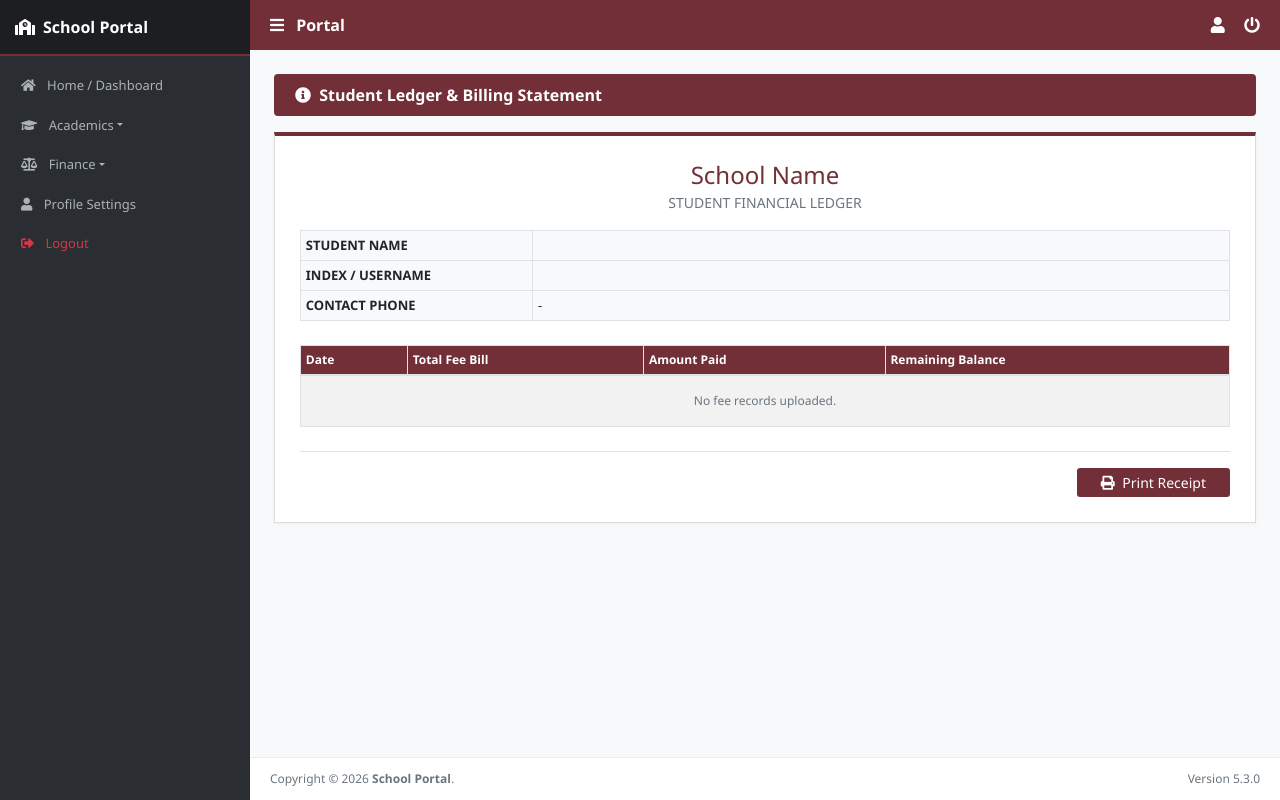
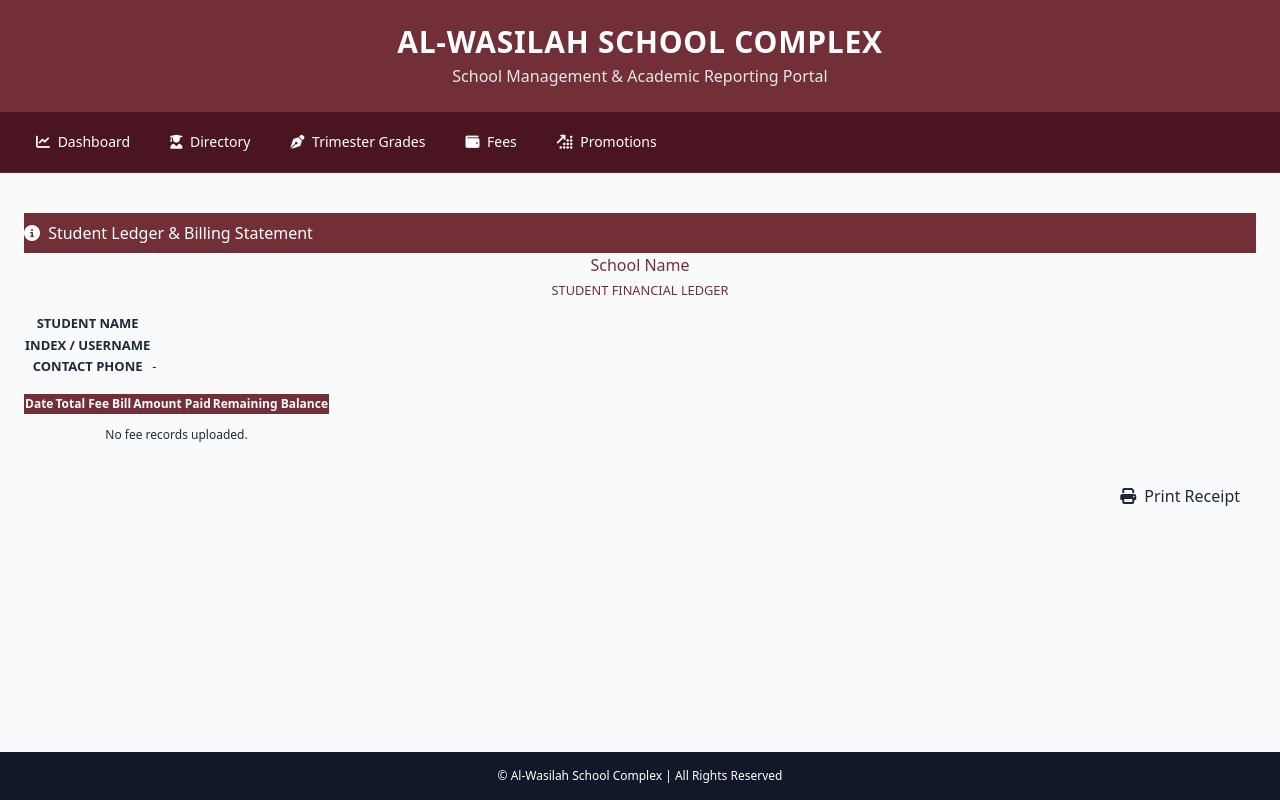
Before and after one commit to ahaqq861-sys/AL-WASILAH-SCHOOL-COMPLEX, a Django app: template portal/templates/portal/fees.html in a window 1280 px wide. Run offline with Django 5.2, Linux system fonts and the light colour scheme; the template is opened without the code that fills it, so the values that code supplies are empty; some libraries are stand-ins or nearby versions.

Commit message:
Update portal routing, models, views, and templates with trimester and fee management

```diff
--- a/core/urls.py
+++ b/core/urls.py
@@ -1,23 +1,7 @@
 from django.contrib import admin
-from django.urls import path, include, re_path
-from django.views.generic import RedirectView
-from django.conf import settings
-from django.conf.urls.static import static
-from django.views.static import serve
+from django.urls import path, include
 
 urlpatterns = [
-    # Direct home page (/) straight to portal login without looping
-    path('', RedirectView.as_view(url='/portal/', permanent=False)),
-
-    # Django Admin Panel
     path('admin/', admin.site.urls),
-
-    # Main Portal Frontend URLs
-    path('portal/', include('portal.urls')),
-
-    # Serve uploaded media files
-    re_path(r'^media/(?P<path>.*)$', serve, {'document_root': settings.MEDIA_ROOT}),
+    path('', include('portal.urls', namespace='portal')),
 ]
-
-if settings.DEBUG:
-    urlpatterns += static(settings.STATIC_URL, document_root=settings.STATIC_ROOT)
--- a/portal/templates/portal/base.html
+++ b/portal/templates/portal/base.html
@@ -3,109 +3,71 @@
 <head>
     <meta charset="UTF-8">
     <meta name="viewport" content="width=device-width, initial-scale=1.0">
-  <title>{{ branding.school_name|default:"School Portal" }}</title>
-  <link rel="stylesheet" href="https://cdn.jsdelivr.net/npm/bootstrap@4.6.2/dist/css/bootstrap.min.css">
-  <link rel="stylesheet" href="https://cdnjs.cloudflare.com/ajax/libs/font-awesome/5.15.4/css/all.min.css">
+    <title>{% block title %}Al-Wasilah School Complex{% endblock %}</title>
+    <!-- Tailwind CSS -->
+    <script src="https://cdn.tailwindcss.com"></script>
+    <!-- FontAwesome -->
+    <link rel="stylesheet" href="https://cdnjs.cloudflare.com/ajax/libs/font-awesome/6.4.0/css/all.min.css">
     <style>
-    body { font-family: 'Segoe UI', Tahoma, Geneva, Verdana, sans-serif; background-color: #f8f9fa; margin: 0; }
-    #wrapper { display: flex; width: 100%; min-height: 100vh; }
-
-    /* Sidebar Styling */
-    #sidebar { width: 250px; background: #2a2e33; color: #abb1b7; flex-shrink: 0; }
-    #sidebar .sidebar-brand { background: #1c1e22; padding: 15px; color: #fff; font-weight: bold; font-size: 16px; display: flex; align-items: center; border-bottom: 2px solid #722f37; }
-    #sidebar .user-profile-bar { padding: 12px 15px; background: #212529; color: #fff; font-size: 13px; display: flex; align-items: center; border-bottom: 1px solid #343a40; }
-    #sidebar ul.components { padding: 10px 0; list-style: none; margin: 0; }
-    #sidebar ul li a { padding: 10px 18px; font-size: 13px; color: #abb1b7; display: block; text-decoration: none; border-left: 3px solid transparent; }
-    #sidebar ul li a:hover { color: #fff; background: #343a40; }
-    #sidebar ul li.active > a { border-left-color: #722f37; background: #722f37; color: #fff; font-weight: bold; }
-    #sidebar .submenu { background: #1c1e22; list-style: none; padding-left: 0; }
-    #sidebar .submenu li a { padding-left: 35px; font-size: 12px; }
-
-    /* Top Navigation Header - Wine Theme */
-    #content { flex-grow: 1; display: flex; flex-direction: column; }
-    .top-navbar { background: #722f37; height: 50px; display: flex; align-items: center; justify-content: space-between; padding: 0 20px; color: #fff; }
-    .top-navbar a { color: #fff; text-decoration: none; margin-left: 15px; }
-
-    /* Paper Sheets and Custom Cards */
-    .paper-sheet { background: #fff; border: 1px solid #dcdcdc; border-top: 4px solid #722f37; padding: 25px; margin-bottom: 25px; box-shadow: 0 1px 3px rgba(0,0,0,0.05); }
-    .institution-header { text-align: center; color: #722f37; font-weight: bold; text-transform: uppercase; margin-bottom: 20px; }
-    .bg-wine { background-color: #722f37 !important; color: #ffffff !important; }
-    .btn-wine { background-color: #722f37; color: #ffffff; border: none; }
-    .btn-wine:hover { background-color: #5a242b; color: #ffffff; }
-
-    /* Footer */
-    footer { background: #fff; padding: 12px 20px; border-top: 1px solid #e9ecef; font-size: 12px; color: #6c757d; margin-top: auto; }
+        .bg-wine { background-color: #722F37; }
+        .bg-wine-dark { background-color: #4A1521; }
+        .text-wine { color: #722F37; }
+        .border-wine { border-color: #722F37; }
     </style>
 </head>
-<body>
+<body class="bg-gray-50 text-gray-800 font-sans antialiased min-h-screen flex flex-col">
 
-<div id="wrapper">
-  <nav id="sidebar">
-    <div class="sidebar-brand">
-      {% if branding.logo %}
-        <img src="{{ branding.logo.url }}" alt="Logo" class="mr-2 rounded" style="height: 28px; width: 28px; object-fit: cover;">
-      {% else %}
-        <i class="fas fa-school mr-2"></i>
-      {% endif %}
-      <span class="text-truncate">{{ branding.school_name|default:"School Portal" }}</span>
+    <!-- Header Banner -->
+    <header class="bg-wine text-white shadow-lg">
+        <div class="max-w-7xl mx-auto px-6 py-6 text-center">
+            <h1 class="text-3xl font-extrabold tracking-wide">AL-WASILAH SCHOOL COMPLEX</h1>
+            <p class="text-gray-200 mt-1">School Management & Academic Reporting Portal</p>
         </div>
-    {% if user.is_authenticated %}
-    <div class="user-profile-bar">
-      <i class="fas fa-user-circle fa-2x mr-2 text-secondary"></i>
-      <span class="text-truncate">{{ user.userprofile.first_name|default:user.username }} {{ user.userprofile.last_name|default:'' }}</span>
+    </header>
+
+    <!-- Navigation Bar -->
+    <nav class="bg-wine-dark text-white border-b border-red-900">
+        <div class="max-w-7xl mx-auto px-6 flex flex-wrap justify-between items-center">
+            <div class="flex space-x-1 sm:space-x-4 py-3 text-sm font-medium">
+                <a href="{% url 'portal:portal_dashboard' %}" class="px-3 py-2 rounded hover:bg-wine transition">
+                    <i class="fas fa-chart-line mr-1"></i> Dashboard
+                </a>
+                <a href="{% url 'portal:student_directory' %}" class="px-3 py-2 rounded hover:bg-wine transition">
+                    <i class="fas fa-user-graduate mr-1"></i> Directory
+                </a>
+                <a href="{% url 'portal:grade_portal' %}" class="px-3 py-2 rounded hover:bg-wine transition">
+                    <i class="fas fa-pen-nib mr-1"></i> Trimester Grades
+                </a>
+                <a href="{% url 'portal:fee_admin' %}" class="px-3 py-2 rounded hover:bg-wine transition">
+                    <i class="fas fa-wallet mr-1"></i> Fees
+                </a>
+                <a href="{% url 'portal:promotion_management' %}" class="px-3 py-2 rounded hover:bg-wine transition">
+                    <i class="fas fa-arrow-up-right-dots mr-1"></i> Promotions
+                </a>
             </div>
-    {% endif %}
-
-    <ul class="components">
-      <li class="{% if request.resolver_match.url_name == 'portal_dashboard' %}active{% endif %}">
-        <a href="{% url 'portal_dashboard' %}"><i class="fas fa-home mr-2"></i> Home / Dashboard</a>
-      </li>
-      <li>
-        <a href="#academicsSubmenu" data-toggle="collapse" class="dropdown-toggle"><i class="fas fa-graduation-cap mr-2"></i> Academics</a>
-        <ul class="collapse list-unstyled submenu {% if request.resolver_match.url_name == 'student_grades' or request.resolver_match.url_name == 'manage_students' %}show{% endif %}" id="academicsSubmenu">
-          <li><a href="{% url 'student_grades' %}"><i class="fas fa-file-alt mr-2"></i> My Results Statement</a></li>
-          <li><a href="{% url 'manage_students' %}"><i class="fas fa-users mr-2"></i> Student Directory</a></li>
-        </ul>
-      </li>
-      <li>
-        <a href="#financeSubmenu" data-toggle="collapse" class="dropdown-toggle"><i class="fas fa-balance-scale mr-2"></i> Finance</a>
-        <ul class="collapse list-unstyled submenu {% if request.resolver_match.url_name == 'fee_statement' %}show{% endif %}" id="financeSubmenu">
-          <li><a href="{% url 'fee_statement' %}"><i class="fas fa-receipt mr-2"></i> Student Ledger</a></li>
-        </ul>
-      </li>
-      {% if user.userprofile.role == 'admin' or user.userprofile.can_edit_branding %}
-      <li class="{% if request.resolver_match.url_name == 'branding_settings' %}active{% endif %}">
-        <a href="{% url 'branding_settings' %}"><i class="fas fa-cog mr-2"></i> School Branding</a>
-      </li>
-      {% endif %}
-      <li><a href="{% url 'manage_profile' %}"><i class="fas fa-user mr-2"></i> Profile Settings</a></li>
-      <li><a href="{% url 'portal_logout' %}" class="text-danger"><i class="fas fa-sign-out-alt mr-2"></i> Logout</a></li>
-    </ul>
+        </div>
     </nav>
 
-  <div id="content">
-    <div class="top-navbar">
-      <div><i class="fas fa-bars"></i> <span class="ml-2 font-weight-bold">Portal</span></div>
-      <div>
-        <a href="{% url 'manage_profile' %}"><i class="fas fa-user"></i></a>
-        <a href="{% url 'portal_logout' %}"><i class="fas fa-power-off"></i></a>
+    <!-- Flash Messages -->
+    <div class="max-w-7xl mx-auto px-6 mt-4">
+        {% if messages %}
+            {% for message in messages %}
+                <div class="p-4 mb-4 text-sm text-green-800 bg-green-100 rounded-lg border border-green-200" role="alert">
+                    {{ message }}
                 </div>
+            {% endfor %}
+        {% endif %}
     </div>
 
-    <div class="container-fluid p-4">
+    <!-- Main Content Area -->
+    <main class="max-w-7xl mx-auto px-6 py-6 flex-grow w-full">
         {% block content %}{% endblock %}
-    </div>
+    </main>
 
-    <footer>
-      <div class="d-flex justify-content-between">
-        <span>Copyright &copy; 2026 <strong>{{ branding.school_name|default:"School Portal" }}</strong>.</span>
-        <span>Version 5.3.0</span>
-      </div>
+    <!-- Footer -->
+    <footer class="bg-gray-900 text-white py-4 text-center text-xs mt-auto">
+        &copy; Al-Wasilah School Complex | All Rights Reserved
     </footer>
-  </div>
-</div>
 
-<script src="https://code.jquery.com/jquery-3.5.1.min.js"></script>
-<script src="https://cdn.jsdelivr.net/npm/bootstrap@4.6.2/dist/js/bootstrap.bundle.min.js"></script>
 </body>
 </html>
--- a/portal/urls.py
+++ b/portal/urls.py
@@ -1,10 +1,12 @@
 from django.urls import path
 from . import views
 
+app_name = 'portal'
+
 urlpatterns = [
-    path('', views.dashboard, name='dashboard'),
-    path('login/', views.login_view, name='login'),
-    path('logout/', views.logout_view, name='logout'),
-    path('gradebook/', views.gradebook_view, name='gradebook'),
-    path('fee-ledger/', views.fee_ledger_view, name='fee_ledger'),
+    path('', views.dashboard, name='portal_dashboard'),
+    path('students/', views.student_directory, name='student_directory'),
+    path('grades/', views.grade_portal, name='grade_portal'),
+    path('fees/', views.fee_admin, name='fee_admin'),
+    path('promotion/', views.promotion_management, name='promotion_management'),
 ]
```
Also changed, not shown: portal/models.py (+21 -49 lines), portal/views.py (+95 -135 lines). Lines whose indentation alone changed are shown as unchanged.
